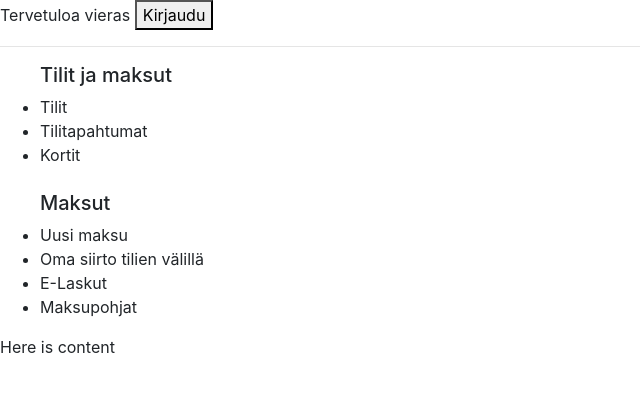
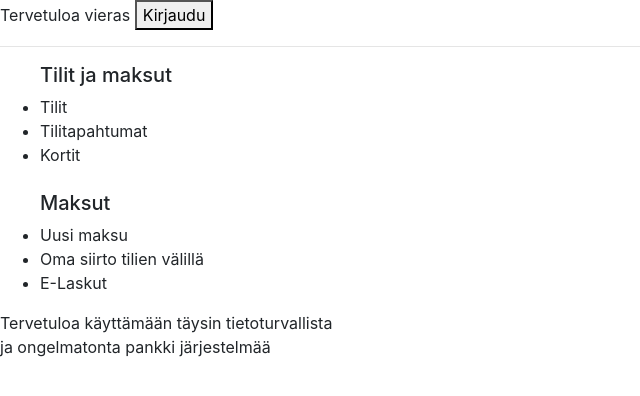
Before and after one commit to KMiika/RyhmaRapi, a PHP site: page / in a window 1280 px wide. Shown: the top 396 px of the page, without its empty margins (0-640 px from the left). Run offline with PHP 8.4, Linux system fonts and the light colour scheme.

Commit message:
Siistitty index.php koodista vanhat kommentoidut koodit pois.

```diff
--- a/ui/index.php
+++ b/ui/index.php
@@ -12,10 +12,7 @@
   <?php
   session_start();
     if(isset($_SESSION['username'])){
-      //require "connection.php";
-      //$result = mysqli_query($_SESSION, "SELECT * FROM hae_nimi;");
       echo 'Tervetuloa '.$_SESSION['kokoNimi'].'<br>';
-      //echo 'Tervetuloa '$result'<br>';
       echo '<a href="../api/logout.php"><button>Kirjaudu ulos</button></a>';
     }
     else {
@@ -36,59 +33,14 @@
     <li> <a onclick="loadXMLDoc('../api/get_kortit.php')">Kortit</a> </li>
     <br><h5>Maksut</h5>
     <li> <a onclick="loadXMLDoc('uusimaksu.html')">Uusi maksu</a> </li>
-    <li> <a onclick="loadXMLDoc('omasiirto.php')">Oma siirto tilien välillä</a> </li>
+    <li> <a onclick="loadXMLDoc('../api/omasiirto.php')">Oma siirto tilien välillä</a> </li>
     <li> <a onclick="loadXMLDoc('../api/get_maksu.php')">E-Laskut</a> </li>
-    <li> <a onclick="loadXMLDoc('maksupohjat.php')">Maksupohjat</a> </li>
   </ul>
 
 </div>
-
-<!--<div class="container">
-
-    <p>
-        <button class="btn btn-primary" onclick="GetBooks()">Kaikki kirjat</button>
-
-        Anna kirjan id
-        <input type="text" id="book_id">
-        <button onclick="GetBooks_by_id()">Etsi kirja</button>
-    </p>
-
-    <p>
-        Lisää kirja
-        <br>
-        <form id='BookForm'>
-            <label for="name">Book name</label> <br>
-            <input type="text" name="name" id="name"> <br>
-            <label for="author">Author</label> <br>
-            <input type="text" name="author" id="author"> <br>
-        </form>
-        <button onclick="AddBook()">Lisää kirja</button>
-    </p>
-    <p>
-      Anna poistettavan kirjan id
-      <input type="number" id="delete_id">
-      <button class="btn btn-danger" onclick="DeleteBook()">Poista</button>
-    </p>
-
-    <p>
-        Muokkaa kirja
-        <br>
-        <form id='UpdateForm'>
-          <label for="name">Book id</label> <br>
-          <input type="text" name="idBooks" id="idBooks"> <br>
-            <label for="name">Book name</label> <br>
-            <input type="text" name="name" id="name"> <br>
-            <label for="author">Author</label> <br>
-            <input type="text" name="author" id="author"> <br>
-        </form>
-        <button onclick="UpdateBook()">Tallenna</button>
-    </p>
-
-
-    <div id="results"></div>
-  </div>-->
   <div id="content">
-    Here is content
+    Tervetuloa käyttämään täysin tietoturvallista <br>
+     ja ongelmatonta pankki järjestelmää
   </div>
   </body>
 </html>
```
